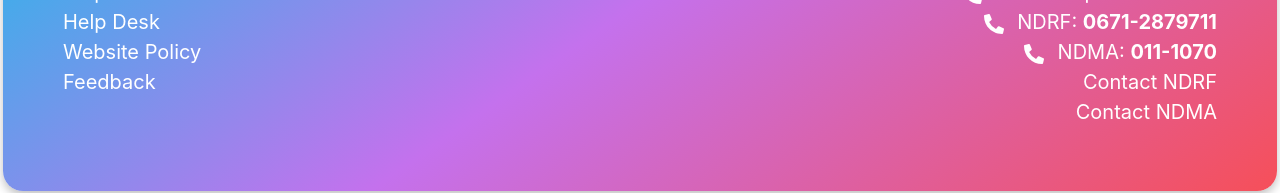
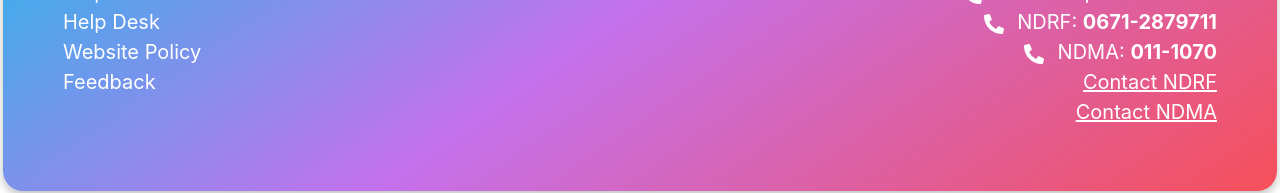
Before and after one commit to SSuryaRao/frontend2, a React (Create React App) app: page /helpline in a window 1280 px wide. Shown: the part 481-674 px from the top of the page. Built offline with nearby package versions, Linux system fonts and the light colour scheme.

Commit message:
Design changes

```diff
--- a/src/landing_page/helpline/Hero4.js
+++ b/src/landing_page/helpline/Hero4.js
@@ -34,8 +34,8 @@ function Hero4() {
             <li><FaPhoneAlt className="me-2" /> Police Department: <strong>100</strong></li>
             <li><FaPhoneAlt className="me-2" /> NDRF: <strong>0671-2879711</strong></li>
             <li><FaPhoneAlt className="me-2" /> NDMA: <strong>011-1070</strong></li>
-            <li><a href="https://www.ndrf.gov.in/contact-us" className="text-decoration-none text-white">Contact NDRF</a></li>
-            <li><a href="https://ndma.gov.in/about-us/Contact-us" className="text-decoration-none text-white">Contact NDMA</a></li>
+            <li><a href="https://www.ndrf.gov.in/contact-us" className="text-decoration-underline text-white">Contact NDRF</a></li>
+            <li><a href="https://ndma.gov.in/about-us/Contact-us" className="text-decoration-underline text-white">Contact NDMA</a></li>
           </ul>
         </div>
       </div>
```
